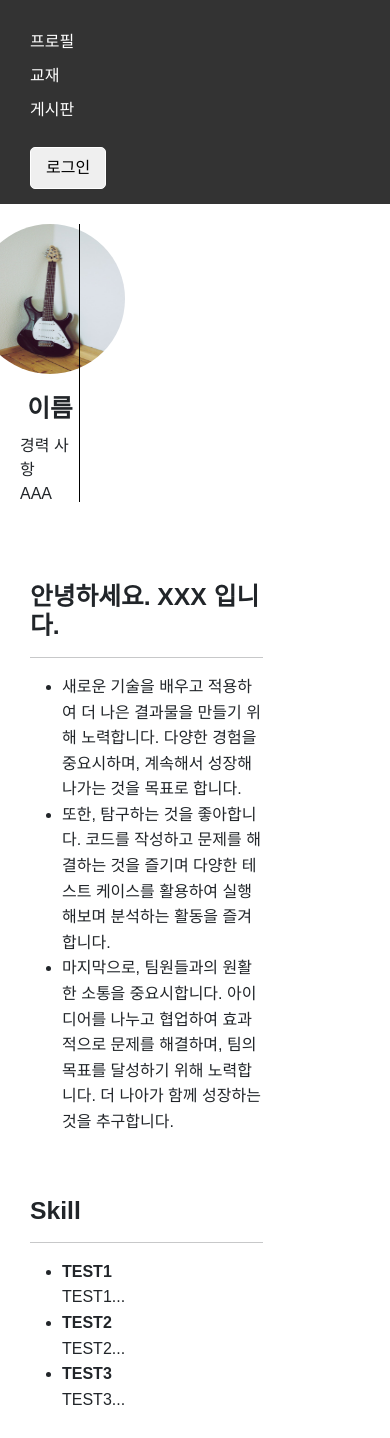
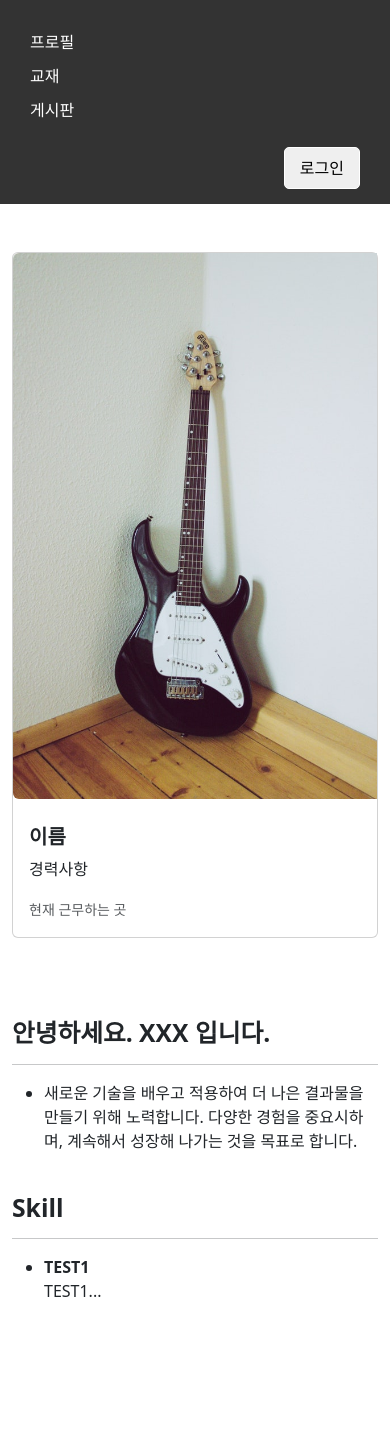
Before and after one commit to Jaeun-Choi98/dohyeong, a React (Create React App) app in the folder frontend/: page / in a window 390 px wide. After the commit the page ends 1319 px from the top, so only its background shows below. Built offline with nearby package versions, Linux system fonts and the light colour scheme.

Commit message:
revise: Tried to remove the css code as much as possible using boostrab and make it a responsive web.

```diff
--- a/frontend/public/index.html
+++ b/frontend/public/index.html
@@ -16,6 +16,7 @@
       integrity="sha384-T3c6CoIi6uLrA9TneNEoa7RxnatzjcDSCmG1MXxSR1GAsXEV/Dwwykc2MPK8M2HN"
       crossorigin="anonymous"
     />
+
     <title>dohyeong</title>
   </head>
   <body>
@@ -31,5 +32,10 @@
       To begin the development, run `npm start` or `yarn start`.
       To create a production bundle, use `npm run build` or `yarn build`.
     -->
+    <script
+      src="https://cdn.jsdelivr.net/npm/bootstrap@5.3.2/dist/js/bootstrap.bundle.min.js"
+      integrity="sha384-C6RzsynM9kWDrMNeT87bh95OGNyZPhcTNXj1NW7RuBCsyN/o0jlpcV8Qyq46cDfL"
+      crossorigin="anonymous"
+    ></script>
   </body>
 </html>
--- a/frontend/src/Book.css
+++ b/frontend/src/Book.css
@@ -7,41 +7,18 @@ html {
   margin: 0;
 }
 
-h3 {
+h5 {
   margin-top: 10px;
   font-weight: bold;
   margin-bottom: 20px;
 }
 
-.book-content {
-  display: flex;
-  flex-wrap: wrap; /* 요소가 한 줄에 다 들어가지 않을 때 다음 줄로 넘어감 */
-  justify-content: flex-start; /* 요소들을 왼쪽으로 정렬 */
-  align-items: flex-start; /* 세로 정렬 */
-  padding: 20px;
-}
-
-.products {
-  width: 100%; /* 제품 목록 창 너비 */
-}
-
 .product {
-  width: calc(70% - 20px); /* 제품 카드의 너비 */
+  width: 18rem; /* 제품 카드의 너비 */
   margin-bottom: 20px; /* 아래 여백 */
   padding: 10px;
   border: 1px solid #ccc; /* 테두리 추가 */
   display: flex; /* Flexbox 적용 */
-}
-
-.product img {
-  width: 30%; /* 이미지 창의 너비 */
-  max-width: 150px; /* 최대 너비 지정 */
-  height: auto; /* 비율에 맞게 높이 조정 */
-}
-
-.product-details {
-  width: 50%; /* 상세 정보 창의 너비 */
-  padding: 0 10px; /* 좌우 여백 추가 */
 }
 
 .product a {
@@ -55,7 +32,7 @@ button {
 /* 미디어 쿼리를 이용한 반응형 스타일 */
 
 /* 작은 화면(모바일 기기)에 대한 스타일 */
-@media only screen and (max-width: 600px) {
+@media only screen and (max-width: 900px) {
   .product {
     width: 100%; /* 모든 공간을 차지하도록 수정 */
     flex-direction: column; /* 세로로 배열 */
--- a/frontend/src/Book.js
+++ b/frontend/src/Book.js
@@ -3,13 +3,18 @@ import { useEffect, useState } from 'react';
 
 function Book(props) {
   return (
-    <div className='book-content'>
-      <div className='products'>
-        <div className='product'>
-          <img src={props.imgUrl} alt={props.imgAlt} />
-          <div className='product-details'>
-            <h3>{props.bookName}</h3>
-            <p>{props.description === '없음' ? '' : props.description}</p>
+    <div className='col'>
+      <div className='card product'>
+        <img
+          className='card-img-top img-thumbnail'
+          src={props.imgUrl}
+          alt={props.imgAlt}
+        />
+        <div className='card-body'>
+          <h5 className='card-title'>{props.bookName}</h5>
+          <p className='card-text'>
+            {props.description === '없음' ? '' : props.description}
+          </p>
           <p>{props.price === 0 ? '품절' : props.price + '원'}</p>
           <button>
             {props.link === '없음' ? (
@@ -18,7 +23,6 @@ function Book(props) {
               <a href={props.link}>구매하러가기</a>
             )}
           </button>
-          </div>
         </div>
       </div>
     </div>
@@ -37,5 +41,11 @@ export default function BookContainer(props) {
         setProducts(result);
       });
   }, []);
-  return <div>{items}</div>;
+  return (
+    <div className='container'>
+      <div className='row row-cols-2 row-cols-md-3 g-4 align-items-center'>
+        {items}
+      </div>
+    </div>
+  );
 }
--- a/frontend/src/Home.css
+++ /dev/null
@@ -1,60 +0,0 @@
-/* Home.css */
-
-/* 기본 스타일 */
-body,
-html {
-  height: 100%; /* 화면에 꽉 채우기 */
-  margin: 0;
-  font-family: Arial, sans-serif; /* 기본 글꼴 지정 */
-  font-size: 16px; /* 기본 글자 크기 지정 */
-}
-
-.home-content {
-  display: flex;
-  flex-wrap: wrap; /* 요소가 한 줄에 다 들어가지 않을 때 다음 줄로 넘어감 */
-  align-items: stretch; /* 아이템을 화면 높이에 맞춤 */
-  height: 100vh; /* 화면 전체 높이에 맞춤 */
-  padding: 20px;
-}
-
-.profile-info {
-  width: calc(20% - 10px); /* 3분의 1, 오른쪽 마진 고려하여 조정 */
-  margin-right: 40px; /* 오른쪽 여백 */
-  display: flex;
-  flex-direction: column;
-  align-items: center;
-  justify-content: center;
-  position: relative;
-  padding-bottom: 20px; /* 아래 여백 추가 */
-}
-
-.profile-info img {
-  width: 150px;
-  height: 150px;
-  border-radius: 50%;
-}
-
-h2 {
-  margin-top: 20px;
-  font-weight: bold; /* 우선 순위 높임 */
-  margin-bottom: 10px; /* h2 태그 아래 여백 추가 */
-}
-
-/* 경계선 요소 수정 */
-.profile-info::after {
-  content: '';
-  position: absolute;
-  top: 0;
-  bottom: 0;
-  right: 0;
-  width: 1px;
-  background-color: black;
-  height: calc(100% - 40px); /* 경계선 길이 조정 */
-}
-
-.bio {
-  width: calc(75% - 10px); /*왼쪽 마진 고려하여 조정 */
-  margin-top: 10px; /* 상단 마진 추가 */
-  padding: 10px; /* 내부 패딩 추가 */
-  line-height: 1.6; /* 문장 간격을 늘립니다. */
-}
--- a/frontend/src/Home.js
+++ b/frontend/src/Home.js
@@ -1,19 +1,40 @@
-import './Home.css';
+export default function Home() {
+  const bold = {
+    fontWeight: 'bold',
+  };
 
-export default function Home() {
   return (
-    <div className='home-content'>
-      <div className='profile-info'>
-        <img src='img/blackguitar.jpeg' alt='프로필 사진' />
-        <h2>이름</h2>
-        <p>
-          경력 사항
-          <br />
-          AAA
+    <div className='container mt-5'>
+      <div className='row'>
+        <div className='col-sm-8'>
+          <div className='card mb-3' style={{ maxWidth: '540px' }}>
+            <div className='row g-0'>
+              <div className='col-md-4'>
+                <img
+                  src='img/blackguitar.jpeg'
+                  alt='프로필 사진'
+                  className='img-fluid rounded-start'
+                />
+              </div>
+              <div className='col-md-8'>
+                <div className='card-body'>
+                  <h5 className='card-title'>이름</h5>
+                  <p className='card-text'>경력사항</p>
+                  <p className='card-text'>
+                    <small className='text-body-secondary'>
+                      현재 근무하는 곳
+                    </small>
                   </p>
                 </div>
-      <div className='bio'>
-        <h2>안녕하세요. XXX 입니다.</h2>
+              </div>
+            </div>
+          </div>
+        </div>
+      </div>
+
+      <div className='row mt-5 pt-3'>
+        <div className='col-md-10 g-10'>
+          <h2 style={bold}>안녕하세요. XXX 입니다.</h2>
           <hr />
           <ul>
             <li>
@@ -21,19 +42,10 @@ export default function Home() {
               노력합니다. 다양한 경험을 중요시하며, 계속해서 성장해 나가는 것을
               목표로 합니다.
             </li>
-          <li>
-            또한, 탐구하는 것을 좋아합니다. 코드를 작성하고 문제를 해결하는 것을
-            즐기며 다양한 테스트 케이스를 활용하여 실행해보며 분석하는 활동을
-            즐겨합니다.
-          </li>
-          <li>
-            마지막으로, 팀원들과의 원활한 소통을 중요시합니다. 아이디어를 나누고
-            협업하여 효과적으로 문제를 해결하며, 팀의 목표를 달성하기 위해
-            노력합니다. 더 나아가 함께 성장하는 것을 추구합니다.
-          </li>
+            {/* 나머지 내용... */}
           </ul>
-        <br></br>
-        <h2>Skill</h2>
+          <br />
+          <h2 style={bold}>Skill</h2>
           <hr />
           <ul>
             <li>
@@ -41,17 +53,9 @@ export default function Home() {
               <br />
               TEST1...
             </li>
-          <li>
-            <strong>TEST2</strong>
-            <br />
-            TEST2...
-          </li>
-          <li>
-            <strong>TEST3</strong>
-            <br />
-            TEST3...
-          </li>
+            {/* 나머지 내용... */}
           </ul>
+        </div>
       </div>
     </div>
   );
--- a/frontend/src/Navigation.css
+++ b/frontend/src/Navigation.css
@@ -63,7 +63,7 @@ nav {
   }
 
   .login-btn {
-    margin-left: 0;
+    margin-left: auto;
     margin-top: 15px;
   }
 }
--- a/frontend/src/Navigation.js
+++ b/frontend/src/Navigation.js
@@ -32,10 +32,10 @@ export default function Navigation(props) {
       <nav>
         <div className='logo'></div>
         <ul className='nav-links'>
-          <li>
+          <li className='nav-item'>
             <Link to='/'>프로필</Link>
           </li>
-          <li>
+          <li className='nav-item'>
             <Link to='/book'>교재</Link>
           </li>
           {props.user.admin ? null : null}
```
Lines whose indentation alone changed are shown as unchanged.
